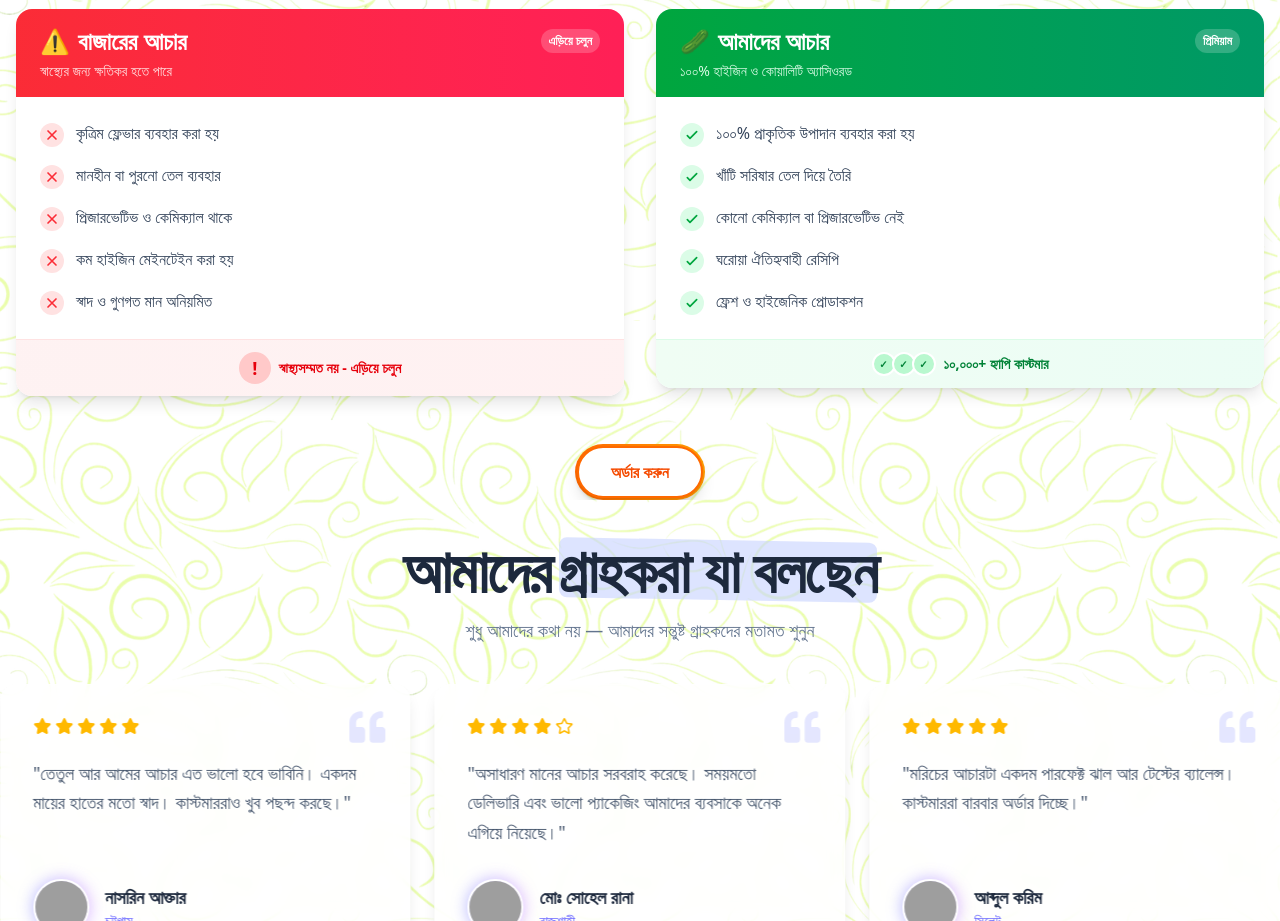
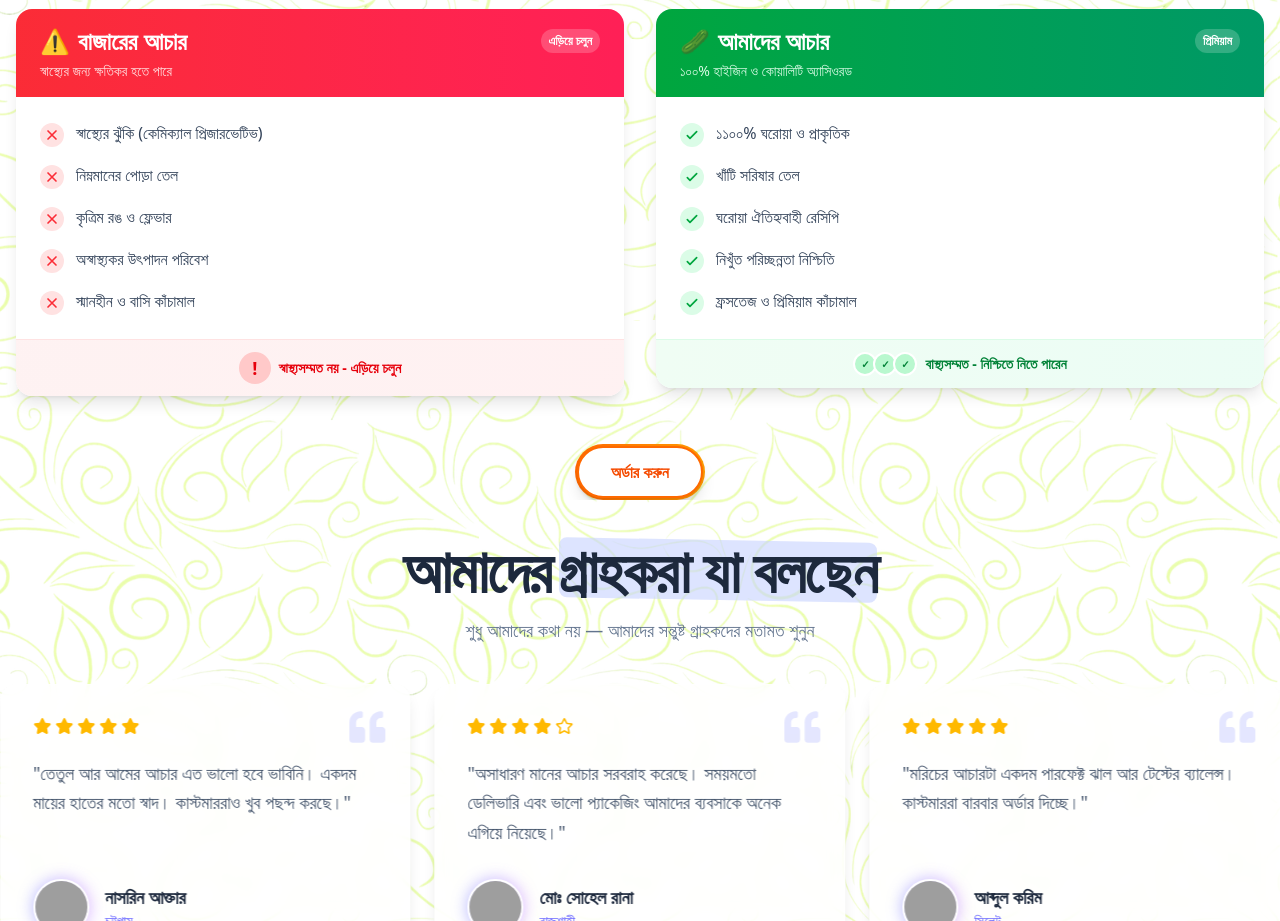
Before and after one commit to mbhzone/rifibazar, a React (Vite) app in the folder client/: page / in a window 1280 px wide. Shown: the part 1840-2761 px from the top of the page. Built offline with nearby package versions, Linux system fonts and the light colour scheme; grey boxes are pictures that could not be loaded.

Commit message:
Update AboutAcher.jsx

```diff
--- a/client/src/components/Home/AboutAcher.jsx
+++ b/client/src/components/Home/AboutAcher.jsx
@@ -92,7 +92,7 @@ const AboutAcher = () => {
                         </svg>
                       </div>
                       <span className="text-slate-700 font-medium">
-                        কৃত্রিম ফ্লেভার ব্যবহার করা হয়
+                         স্বাস্থ্যের ঝুঁকি (কেমিক্যাল প্রিজারভেটিভ)
                       </span>
                     </li>
                     <li className="flex items-start gap-3 group/item">
@@ -112,7 +112,7 @@ const AboutAcher = () => {
                         </svg>
                       </div>
                       <span className="text-slate-700 font-medium">
-                        মানহীন বা পুরনো তেল ব্যবহার
+                        নিম্নমানের পোড়া তেল
                       </span>
                     </li>
                     <li className="flex items-start gap-3 group/item">
@@ -132,7 +132,7 @@ const AboutAcher = () => {
                         </svg>
                       </div>
                       <span className="text-slate-700 font-medium">
-                        প্রিজারভেটিভ ও কেমিক্যাল থাকে
+                       কৃত্রিম রঙ ও ফ্লেভার
                       </span>
                     </li>
                     <li className="flex items-start gap-3 group/item">
@@ -152,7 +152,7 @@ const AboutAcher = () => {
                         </svg>
                       </div>
                       <span className="text-slate-700 font-medium">
-                        কম হাইজিন মেইনটেইন করা হয়
+                        অস্বাস্থ্যকর উৎপাদন পরিবেশ
                       </span>
                     </li>
                     <li className="flex items-start gap-3 group/item">
@@ -172,7 +172,7 @@ const AboutAcher = () => {
                         </svg>
                       </div>
                       <span className="text-slate-700 font-medium">
-                        স্বাদ ও গুণগত মান অনিয়মিত
+                        স্মানহীন ও বাসি কাঁচামাল
                       </span>
                     </li>
                   </ul>
@@ -231,7 +231,7 @@ const AboutAcher = () => {
                         </svg>
                       </div>
                       <span className="text-slate-700 font-medium">
-                        ১০০% প্রাকৃতিক উপাদান ব্যবহার করা হয়
+                        ১১০০% ঘরোয়া ও প্রাকৃতিক
                       </span>
                     </li>
                     <li className="flex items-start gap-3 group/item">
@@ -251,27 +251,7 @@ const AboutAcher = () => {
                         </svg>
                       </div>
                       <span className="text-slate-700 font-medium">
-                        খাঁটি সরিষার তেল দিয়ে তৈরি
-                      </span>
-                    </li>
-                    <li className="flex items-start gap-3 group/item">
-                      <div className="flex-shrink-0 w-6 h-6 rounded-full bg-green-100 flex items-center justify-center mt-0.5 group-hover/item:scale-110 transition">
-                        <svg
-                          className="w-4 h-4 text-green-600"
-                          fill="none"
-                          stroke="currentColor"
-                          viewBox="0 0 24 24"
-                        >
-                          <path
-                            strokeLinecap="round"
-                            strokeLinejoin="round"
-                            strokeWidth={2.5}
-                            d="M5 13l4 4L19 7"
-                          />
-                        </svg>
-                      </div>
-                      <span className="text-slate-700 font-medium">
-                        কোনো কেমিক্যাল বা প্রিজারভেটিভ নেই
+                        খাঁটি সরিষার তেল
                       </span>
                     </li>
                     <li className="flex items-start gap-3 group/item">
@@ -311,7 +291,27 @@ const AboutAcher = () => {
                         </svg>
                       </div>
                       <span className="text-slate-700 font-medium">
-                        ফ্রেশ ও হাইজেনিক প্রোডাকশন
+                        নিখুঁত পরিচ্ছন্নতা নিশ্চিতি
+                      </span>
+                    </li>
+                    <li className="flex items-start gap-3 group/item">
+                      <div className="flex-shrink-0 w-6 h-6 rounded-full bg-green-100 flex items-center justify-center mt-0.5 group-hover/item:scale-110 transition">
+                        <svg
+                          className="w-4 h-4 text-green-600"
+                          fill="none"
+                          stroke="currentColor"
+                          viewBox="0 0 24 24"
+                        >
+                          <path
+                            strokeLinecap="round"
+                            strokeLinejoin="round"
+                            strokeWidth={2.5}
+                            d="M5 13l4 4L19 7"
+                          />
+                        </svg>
+                      </div>
+                      <span className="text-slate-700 font-medium">
+                        ফ্রসতেজ ও প্রিমিয়াম কাঁচামাল
                       </span>
                     </li>
                   </ul>
@@ -331,7 +331,7 @@ const AboutAcher = () => {
                       ))}
                     </div>
                     <span className="text-green-700 text-sm font-semibold">
-                      ১০,০০০+ হ্যাপি কাস্টমার
+                      বাস্থ্যসম্মত - নিশ্চিতে নিতে পারেন
                     </span>
                   </div>
                 </div>
```
